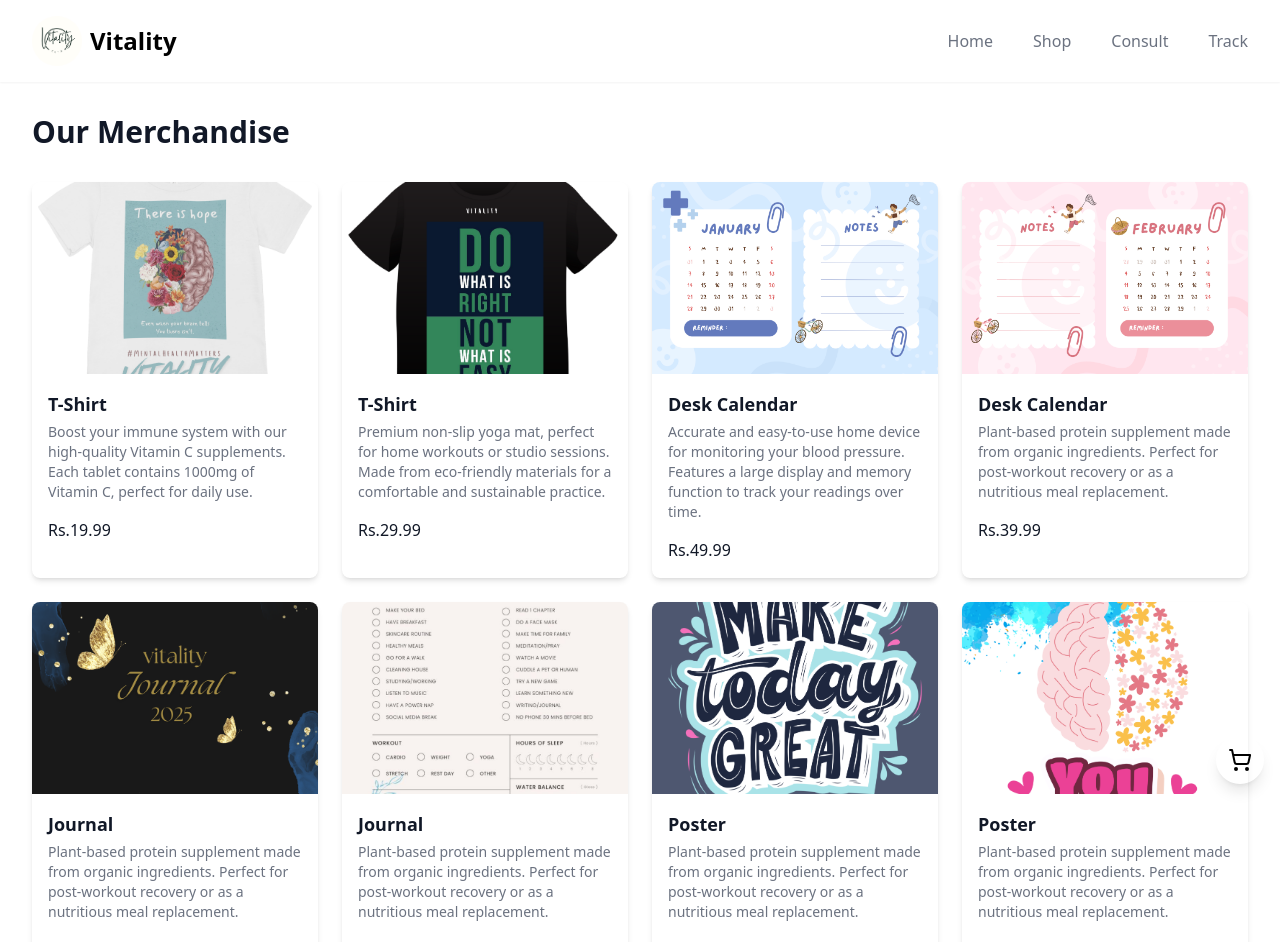
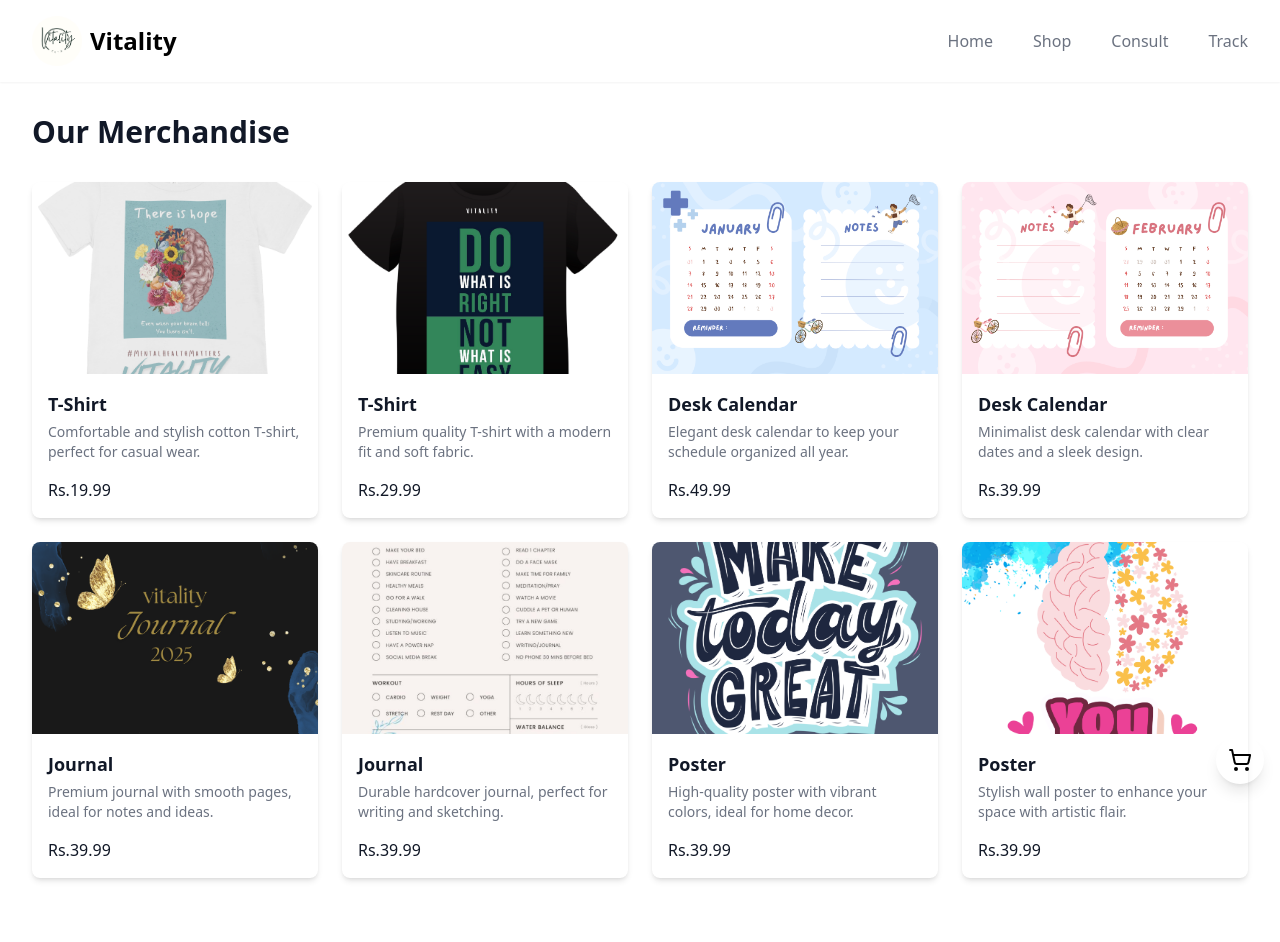
Before and after one commit to duskwoodfire/vitality-health, a Next.js app: page /merchandise in a window 1280 px wide. Shown: the top 942 px of the page. Built offline with nearby package versions, Linux system fonts and the light colour scheme.

Commit message:
Shopping Description added

```diff
--- a/app/merchandise/page.tsx
+++ b/app/merchandise/page.tsx
@@ -130,7 +130,7 @@ function CartSidebar() {
                                   <p className="mt-1 text-sm text-gray-500">{item.description}</p>
                                 </div>
                                 <div className="flex-1 flex items-end justify-between text-sm">
-                                <p className="text-black">Qty {item.quantity}</p>
+                                <p className="text-black font-semibold">Qty : {item.quantity}</p>
                                   <div className="flex">
                                     <button
                                       type="button"
@@ -188,69 +188,61 @@ export default function Merchandise() {
     {
       id: "1",
       name: "T-Shirt",
-      description:
-        "Boost your immune system with our high-quality Vitamin C supplements. Each tablet contains 1000mg of Vitamin C, perfect for daily use.",
+      description: "Comfortable and stylish cotton T-shirt, perfect for casual wear.",
       price: 19.99,
       image: "/Shirt1.png?height=200&width=300",
     },
     {
       id: "2",
       name: "T-Shirt",
-      description:
-        "Premium non-slip yoga mat, perfect for home workouts or studio sessions. Made from eco-friendly materials for a comfortable and sustainable practice.",
+      description: "Premium quality T-shirt with a modern fit and soft fabric.",
       price: 29.99,
       image: "/Shirt2.png?height=200&width=300",
     },
     {
       id: "3",
       name: "Desk Calendar",
-      description:
-        "Accurate and easy-to-use home device for monitoring your blood pressure. Features a large display and memory function to track your readings over time.",
+      description: "Elegant desk calendar to keep your schedule organized all year.",
       price: 49.99,
       image: "/jan.png?height=200&width=300",
     },
     {
       id: "4",
       name: "Desk Calendar",
-      description:
-        "Plant-based protein supplement made from organic ingredients. Perfect for post-workout recovery or as a nutritious meal replacement.",
+      description: "Minimalist desk calendar with clear dates and a sleek design.",
       price: 39.99,
       image: "/feb.png?height=200&width=300",
     },
     {
       id: "5",
       name: "Journal",
-      description:
-        "Plant-based protein supplement made from organic ingredients. Perfect for post-workout recovery or as a nutritious meal replacement.",
+      description: "Premium journal with smooth pages, ideal for notes and ideas.",
       price: 39.99,
       image: "/Journal1.png?height=200&width=300",
     },
     {
       id: "6",
       name: "Journal",
-      description:
-        "Plant-based protein supplement made from organic ingredients. Perfect for post-workout recovery or as a nutritious meal replacement.",
+      description: "Durable hardcover journal, perfect for writing and sketching.",
       price: 39.99,
       image: "/Journal2.png?height=200&width=300",
     },
     {
       id: "7",
       name: "Poster",
-      description:
-        "Plant-based protein supplement made from organic ingredients. Perfect for post-workout recovery or as a nutritious meal replacement.",
+      description: "High-quality poster with vibrant colors, ideal for home decor.",
       price: 39.99,
       image: "/Poster1.png?height=200&width=300",
     },
     {
       id: "8",
       name: "Poster",
-      description:
-        "Plant-based protein supplement made from organic ingredients. Perfect for post-workout recovery or as a nutritious meal replacement.",
+      description: "Stylish wall poster to enhance your space with artistic flair.",
       price: 39.99,
       image: "/Poster2.png?height=200&width=300",
     },
+];
 
-  ]
 
   return (
     <Layout>
```
